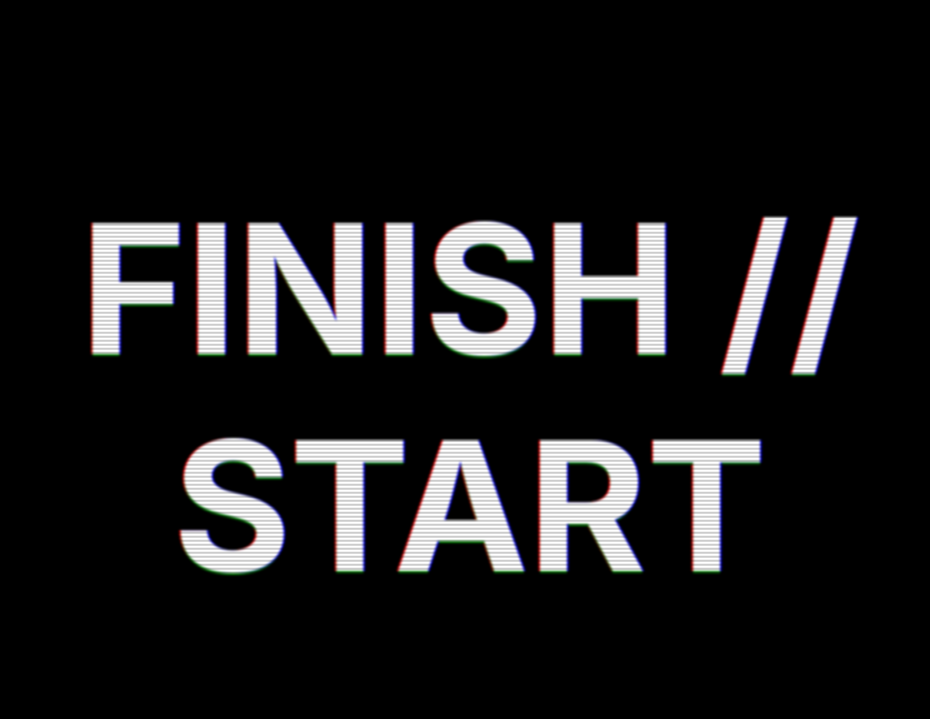
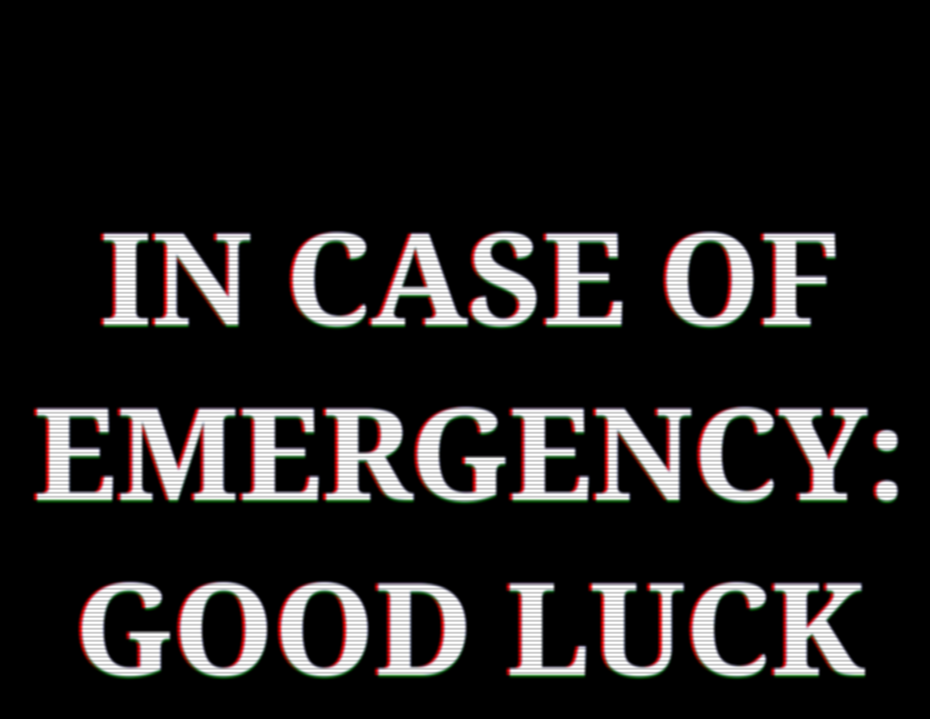
Before and after one commit to heisenburger/night, a Jekyll site: the page built from index.html, in a window 1280 px wide. Shown: the top 719 px of the page, without its empty margins (170-1100 px from the left). Built offline with Jekyll 4.4.1, drawn with Linux system fonts in a browser that asks for light colours.

Commit message:
text randomiser

```diff
--- a/_layouts/default.html
+++ b/_layouts/default.html
@@ -7,11 +7,13 @@
 
   <div class="crtlines"></div>
     <div class="screen">
-      <div class="textwrap">
+      <div id="textwrap" class="textwrap">
         {{ content }}
       </div>
     </div>
 
+    <script src="/js/phrasebank.js"></script>
+
   </body>
 
 </html>
--- a/_sass/_animations.scss
+++ b/_sass/_animations.scss
@@ -40,7 +40,7 @@
   // 0% { transform: skew(0,0) }
 
   4% { transform: skew(0,0) }
-  5% { transform: skew(0.005rad, 0.001rad) }
+  5% { transform: skew(0.009rad, 0.001rad) }
   6% { transform: skew(0,0) }
 
   17% { transform: skew(0,0) }
@@ -48,15 +48,15 @@
   19% { transform: skew(0,0) }
 
   25% { transform: translate(0,0), skew(0,0) }
-  26% { transform: translate(0,2px), skew(-0.005rad, 0.001rad) }
+  26% { transform: translate(2px,0), skew(0.01rad, 0) }
   27% { transform: translate(0,0), skew(0,0) }
 
   40% { transform: skew(0,0) }
-  42% { transform: skew(-0.002rad, 0.001rad) }
+  42% { transform: skew(-0.008rad, 0) }
   44% { transform: skew(0,0) }
 
   73% { transform: translate(0,0), scale(0,0) }
-  74% { transform: translate(0,1px), scale(0.8, 0.5) }
+  74% { transform: translate(0,2px), scale(0.8, 0.5) }
   75% { transform: translate(0,0), scale(0,0) }
 
   // 100% { transform: skew(0,0)}
--- a/_sass/_base.scss
+++ b/_sass/_base.scss
@@ -9,7 +9,7 @@ body {
   background-color: black;
   color: white;
   margin: 0;
-  font-family: $sansserif;
+  font-family: $serif;
   font-feature-settings: "kern" 1,"liga" 1,"calt" 1,"pnum" 1,"tnum" 0,"onum" 1,"lnum" 0,"dlig" 0;
   font-kerning: normal;
   text-rendering: optimizeLegibility;
@@ -22,18 +22,25 @@ body {
   height: 100vh;
   border-radius: $text-size;
   filter: blur(1px);
+  overflow-y: hidden;
 }
 
 .textwrap {
-  position: relative;
+  text-align: center;
+  width: 100%;
+  height: 100%;
   animation: flicker 7s infinite,
               twitch 3s infinite;
 }
 
 .tvtext {
   position: absolute;
+  left: 0;
+  top: 50%;
+  transform: translateY(-50%);
   display: inline-block;
-  padding-top: 20vh;
+  width: 100%;
+  // padding-top: $text-size;
 
 }
 
--- a/css/main.scss
+++ b/css/main.scss
@@ -12,7 +12,7 @@ $serif: "Adobe Caslon Pro","Athelas",
   "Goudy Old Style","Californian FB",
   Georgia, serif;
 
-$text-size: 20vh;
+$text-size: 8rem;
 $seperation: 3px;
 
 $bp-tablet:        768px;
--- a/index.html
+++ b/index.html
@@ -1,19 +1,3 @@
 ---
 layout: default
 ---
-
-<div class="tvtext r">
-  finish // start
-</div>
-
-<div class="tvtext g">
-  finish // start
-</div>
-
-<div class="tvtext b">
-  finish // start
-</div>
-
-<div class="tvtext w">
-  finish // start
-</div>
--- a/phrasebank.js
+++ b/js/phrasebank.js
@@ -2,9 +2,8 @@
 
 var bank = [
   "Advice I gave to other people was really about me",
-  "Let's exchange email addresses",
   "a/s/l?",
-  "Don't listen to the killers unless you fallin asleep while she's callin a cab and he's havin a smoke while she's takin a drag",
+  "Don't listen to the killers unless you fallin asleep while she's callin a cab",
   "In case of emergency: Good Luck",
   "I'm always tired but never of you",
   "There is nothing behind you",
@@ -26,16 +25,15 @@ var bank = [
   "earth sucks",
   "SUPPORT WOMEN OF COLOUR",
   "I walked. And then. I saw me walking in front of myself. But it wasn't really me.",
-  "I thought that my life would improve if I got a leather jacket. And I was 100% totally right.",
-  "PR_DA",
-  "Just let it go, Peter",
+  "I thought my life would improve if I got a leather jacket. And I was totally right.",
+  "PR__DA",
+  "Just let it go",
   "If you're horny, let's do it",
   "I'm exhausted",
   "o.k.",
   "THE TRUTH IS OUT THERE",
   "I WANT TO BELIEVE",
   "The night is still young",
-  "I DON'T FUCK WITH U",
   "The one in front of the gun lives forever",
   "REAL RECOGNISE REAL",
   "Nick Dunne took my pride and my dignity and my hope and my money",
@@ -43,5 +41,26 @@ var bank = [
   "Nice",
   "TRY AGAIN?",
   "all of their lies are true",
+  "sometimes quiet is violent",
+  "my parents warned me about the drugs in the streets but never the ones with hazel eyes and a heartbeat",
+  "II. Eyes I dare not meet in dreams / In death's dream kingdom // Sunlight on a broken column / There, is a tree swinging / And voices are / In the wind's singing",
   "",
-]
+];
+
+document.body.onload = getphrase(bank);
+
+function getphrase(bank) {
+  var phrase = bank[Math.floor(Math.random()*bank.length)];
+
+  var textwrap = document.getElementById("textwrap");
+
+  ["r", "g", "b", "w"].map(
+    function (color) {
+      var e = document.createElement("div");
+      e.className = "tvtext " + color;
+      e.innerHTML = phrase;
+      textwrap.appendChild(e);
+    }
+  );
+
+};
```
Also changed, not shown: README.md, 1 other file.
